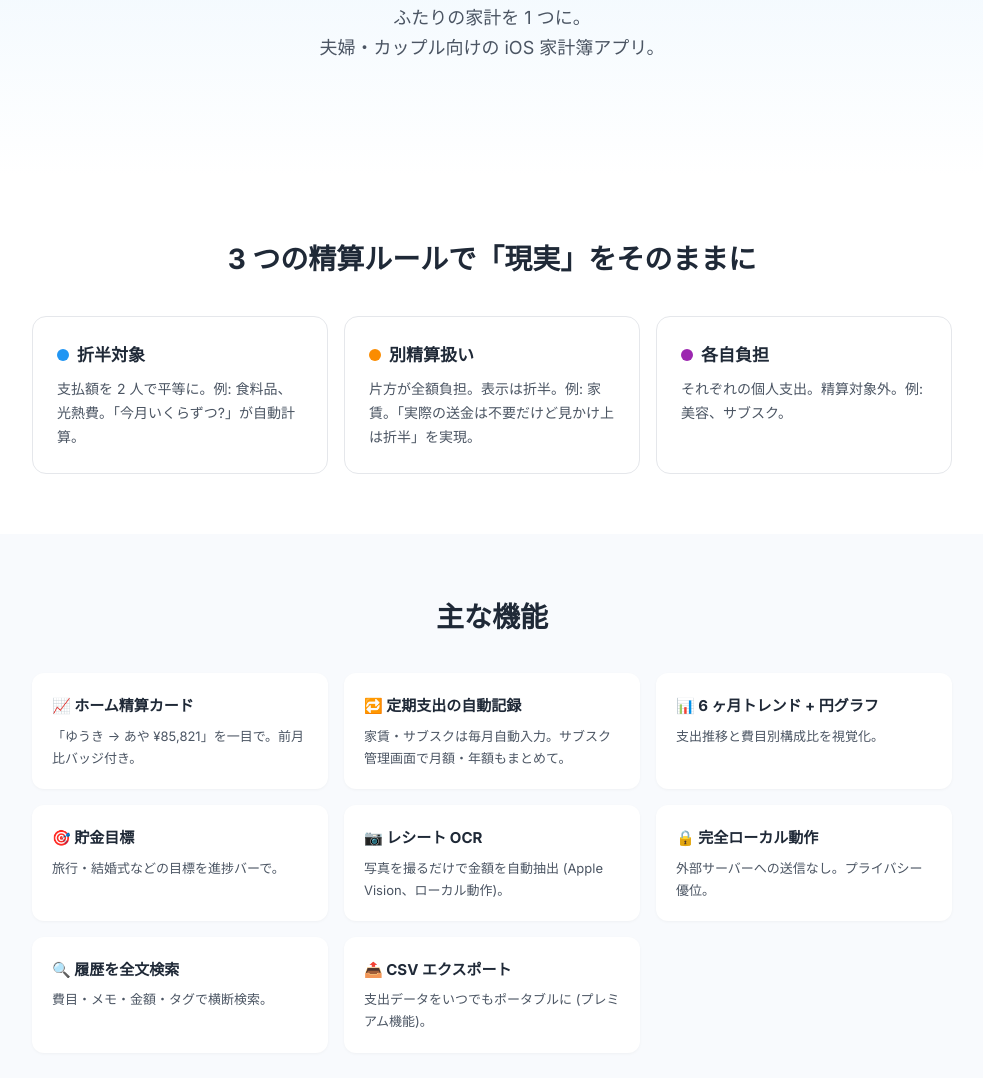
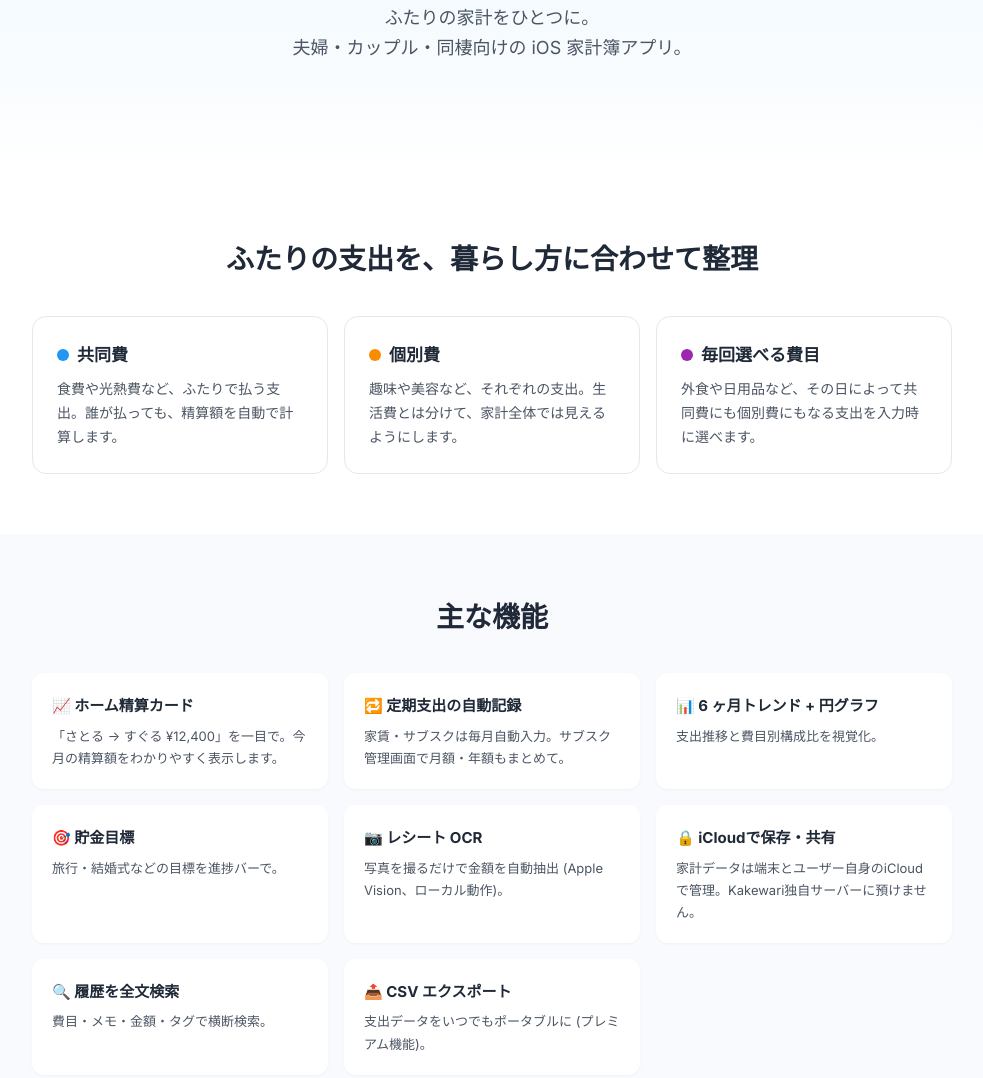
Before and after one commit to Jeanne-0410/kakeibo-site, a plain HTML site: page index.html in a window 1280 px wide. Shown: the part 294-1372 px from the top of the page, without its empty margins (148-1131 px from the left). Drawn offline with Linux system fonts and the light colour scheme.

Commit message:
Refresh Kakewari site copy

```diff
--- a/index.html
+++ b/index.html
@@ -3,8 +3,8 @@
 <head>
   <meta charset="utf-8">
   <meta name="viewport" content="width=device-width, initial-scale=1">
-  <title>Kakewari — ふたりの家計を 1 つに</title>
-  <meta name="description" content="夫婦・カップル向け iOS 家計簿アプリ Kakewari の公式ページ。費目ごとに 3 種類の精算ルール (折半 / 別精算 / 各自負担) が選べる。">
+  <title>Kakewari — ふたりの家計をひとつに</title>
+  <meta name="description" content="夫婦・カップル・同棲向け iOS 家計簿アプリ Kakewari の公式ページ。生活費と個別費を分けて記録し、精算額を自動計算。iCloud共有にも対応。">
   <meta name="theme-color" content="#DC9C50">
   <link rel="canonical" href="https://jeanne-0410.github.io/kakeibo-site/">
   <link rel="icon" type="image/png" href="./assets/app-icon.png">
@@ -207,25 +207,25 @@
   <div class="container">
     <img class="app-icon" src="./assets/app-icon.png" alt="Kakewari アプリアイコン" width="120" height="120">
     <h1>Kakewari</h1>
-    <p class="lead">ふたりの家計を 1 つに。<br>夫婦・カップル向けの iOS 家計簿アプリ。</p>
+    <p class="lead">ふたりの家計をひとつに。<br>夫婦・カップル・同棲向けの iOS 家計簿アプリ。</p>
   </div>
 </header>
 
 <section>
   <div class="container">
-    <h2>3 つの精算ルールで「現実」をそのままに</h2>
+    <h2>ふたりの支出を、暮らし方に合わせて整理</h2>
     <div class="rules">
       <div class="rule-card split">
-        <h3><span class="dot"></span>折半対象</h3>
-        <p>支払額を 2 人で平等に。例: 食料品、光熱費。「今月いくらずつ?」が自動計算。</p>
+        <h3><span class="dot"></span>共同費</h3>
+        <p>食費や光熱費など、ふたりで払う支出。誰が払っても、精算額を自動で計算します。</p>
       </div>
       <div class="rule-card excluded">
-        <h3><span class="dot"></span>別精算扱い</h3>
-        <p>片方が全額負担。表示は折半。例: 家賃。「実際の送金は不要だけど見かけ上は折半」を実現。</p>
+        <h3><span class="dot"></span>個別費</h3>
+        <p>趣味や美容など、それぞれの支出。生活費とは分けて、家計全体では見えるようにします。</p>
       </div>
       <div class="rule-card personal">
-        <h3><span class="dot"></span>各自負担</h3>
-        <p>それぞれの個人支出。精算対象外。例: 美容、サブスク。</p>
+        <h3><span class="dot"></span>毎回選べる費目</h3>
+        <p>外食や日用品など、その日によって共同費にも個別費にもなる支出を入力時に選べます。</p>
       </div>
     </div>
   </div>
@@ -235,12 +235,12 @@
   <div class="container">
     <h2>主な機能</h2>
     <div class="feature-grid">
-      <div class="feature-card"><h3>📈 ホーム精算カード</h3><p>「ゆうき → あや ¥85,821」を一目で。前月比バッジ付き。</p></div>
+      <div class="feature-card"><h3>📈 ホーム精算カード</h3><p>「さとる → すぐる ¥12,400」を一目で。今月の精算額をわかりやすく表示します。</p></div>
       <div class="feature-card"><h3>🔁 定期支出の自動記録</h3><p>家賃・サブスクは毎月自動入力。サブスク管理画面で月額・年額もまとめて。</p></div>
       <div class="feature-card"><h3>📊 6 ヶ月トレンド + 円グラフ</h3><p>支出推移と費目別構成比を視覚化。</p></div>
       <div class="feature-card"><h3>🎯 貯金目標</h3><p>旅行・結婚式などの目標を進捗バーで。</p></div>
       <div class="feature-card"><h3>📷 レシート OCR</h3><p>写真を撮るだけで金額を自動抽出 (Apple Vision、ローカル動作)。</p></div>
-      <div class="feature-card"><h3>🔒 完全ローカル動作</h3><p>外部サーバーへの送信なし。プライバシー優位。</p></div>
+      <div class="feature-card"><h3>🔒 iCloudで保存・共有</h3><p>家計データは端末とユーザー自身のiCloudで管理。Kakewari独自サーバーに預けません。</p></div>
       <div class="feature-card"><h3>🔍 履歴を全文検索</h3><p>費目・メモ・金額・タグで横断検索。</p></div>
       <div class="feature-card"><h3>📤 CSV エクスポート</h3><p>支出データをいつでもポータブルに (プレミアム機能)。</p></div>
     </div>
@@ -264,9 +264,9 @@
     </div>
     <div class="price-tags">
       <div class="price-tag">
-        <div class="name">プレミアム 買切</div>
+        <div class="name">プレミアム 買い切り</div>
         <div class="price">¥2,300</div>
-        <div class="note">一度限りの購入で永久利用</div>
+        <div class="note">一度限りの購入でずっと利用</div>
       </div>
       <div class="price-tag">
         <div class="name">プレミアム 月額</div>
```
Also changed, not shown: terms.html (+1 -1 lines).
